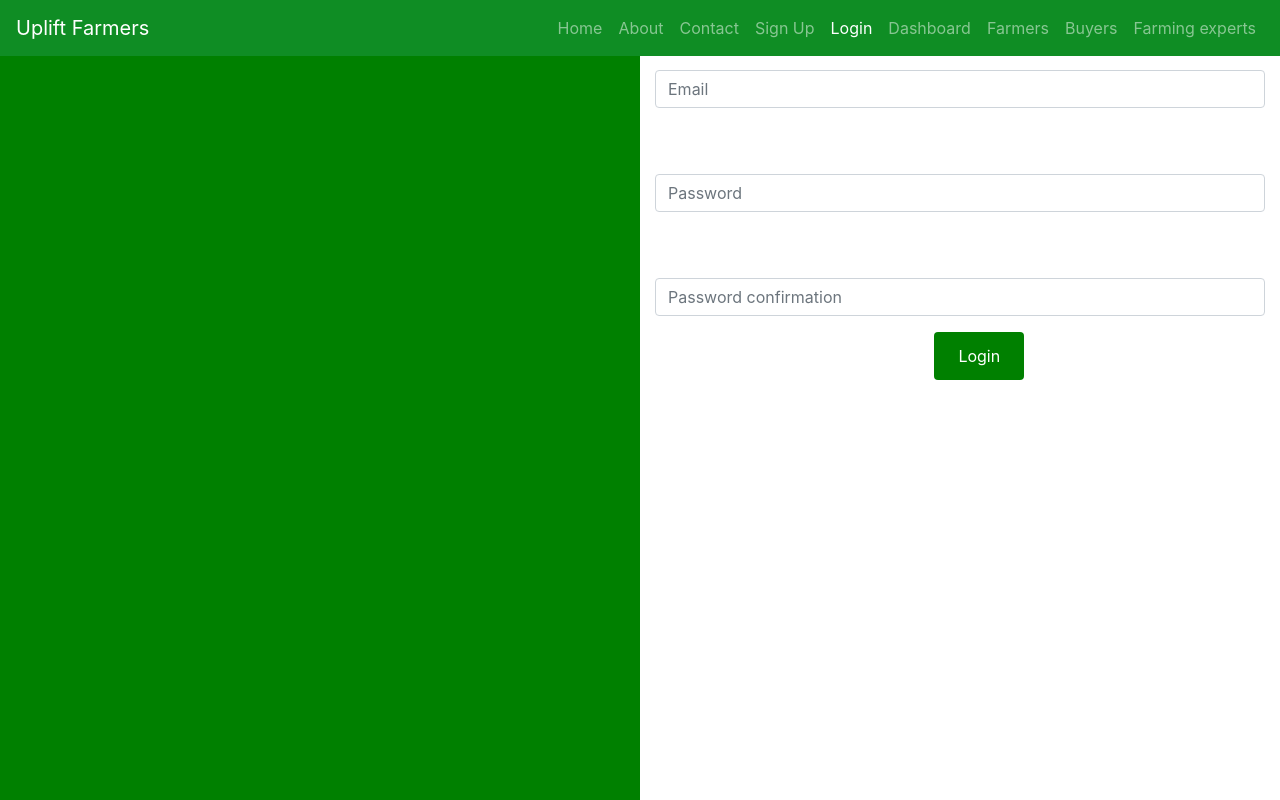
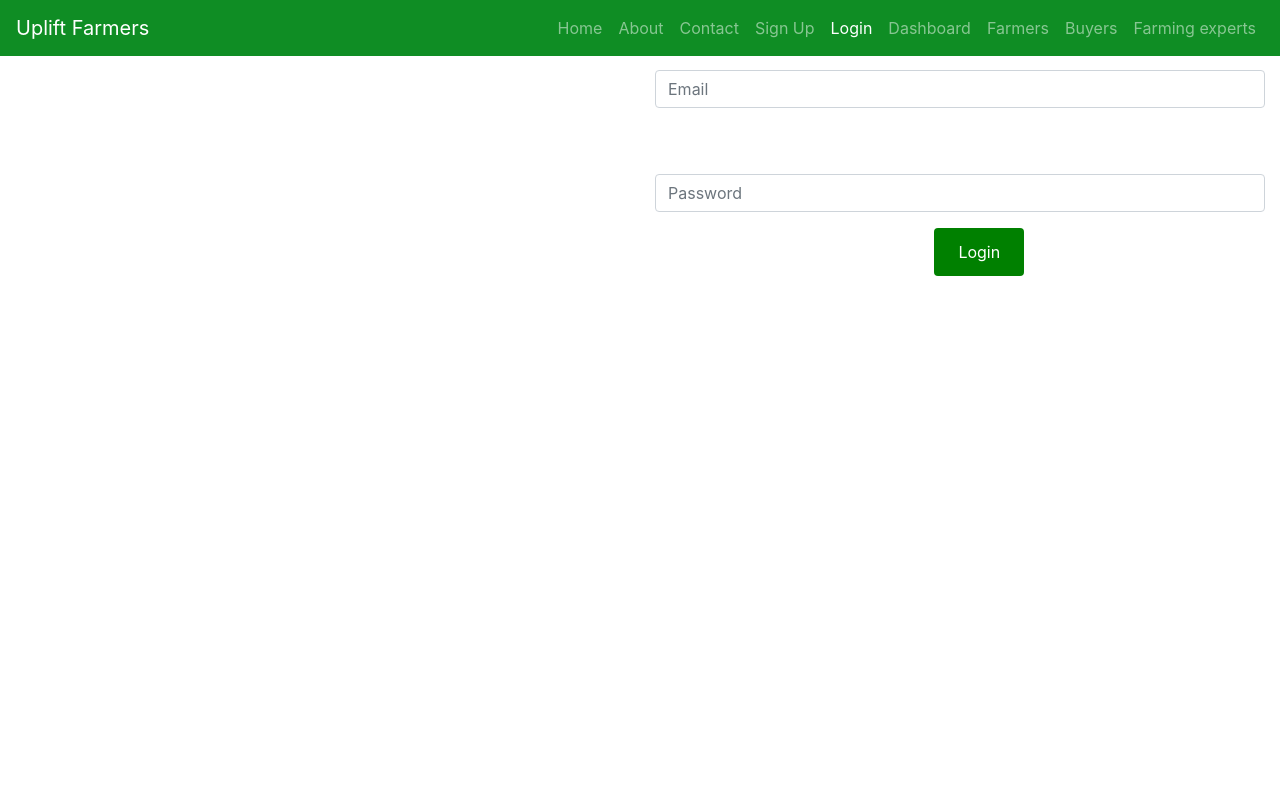
Before and after one commit to Nicole98-aw/uplift-farm, a React app: page /login in a window 1280 px wide. Built offline with nearby package versions, Linux system fonts and the light colour scheme.

Commit message:
handle events for login page

```diff
--- a/src/Components/Login.js
+++ b/src/Components/Login.js
@@ -1,50 +1,61 @@
-import React from 'react';
+import React, { useState } from 'react';
+import axios from 'axios';
+import history from '../util/history';
 
-class Login extends React.Component {
-  render() {
+function Login() {
+  const [inputs, setInputs] = useState();
+  const handleChange = e => {
+    const { name, value } = e.target;
+    setInputs({ ...inputs, [name]: value });
+  };
+
+  const handleSubmit = async () => {
+    const loginResponse = await axios.post('/login', inputs);
+    console.log(loginResponse.data);
+    // const role = loginResponse.data.role;
+    // localStorage.setItem('roles', JSON.stringify(role));
+    // history.push('/app');
+  };
   return (
     <div>
-        <div className='split left'>
+      <div className='split leftlogin'>
         <div className='center'></div>
       </div>
       <div className='split right'>
         <div className='center'>
-            <form>
           <div className='form-group'>
             <input
               type='email'
+              name='email'
               className='form-control'
               id='exampleInputPassword1'
               placeholder='Email'
+              onChange={handleChange}
             />
           </div>
           <div className='form-group'>
             <input
               type='password'
               className='form-control'
+              name='password'
               id='exampleInputPassword1'
               placeholder='Password'
-                />
-              </div>
-              <div className='form-group'>
-                <input
-                  type='password confirmation'
-                  className='form-control'
-                  id='exampleInputPassword1'
-                  placeholder='Password confirmation'
+              onChange={handleChange}
             />
           </div>
           <div className='btn btncenter'>
-                <button type='submit' className='btn btn-primary'>
+            <button
+              onClick={handleSubmit}
+              type='submit'
+              className='btn btn-primary'
+            >
               Login
             </button>
           </div>
-            </form>
         </div>
       </div>
     </div>
   );
 }
-}
 
 export default Login;
```
Lines whose indentation alone changed are shown as unchanged.
